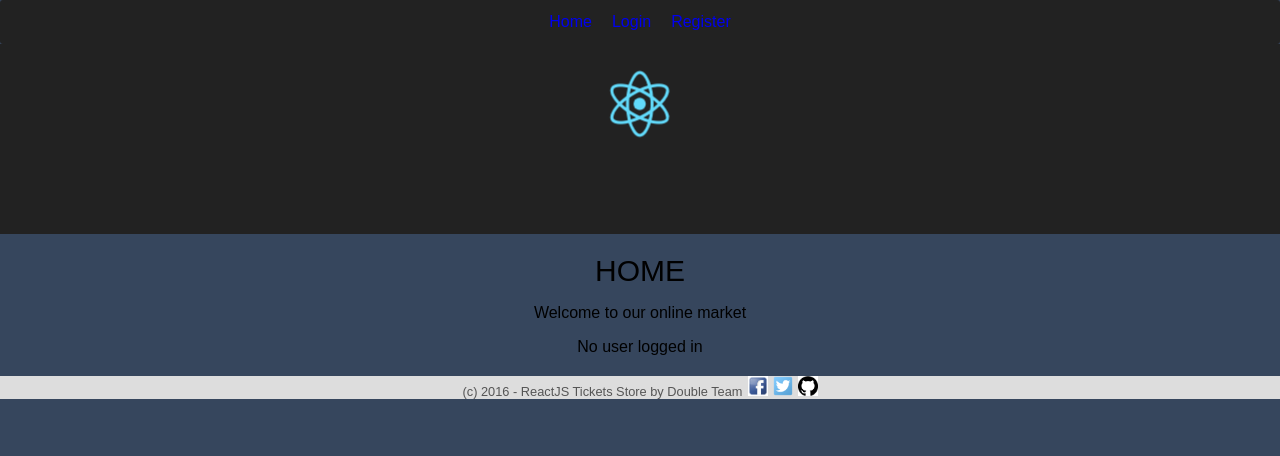
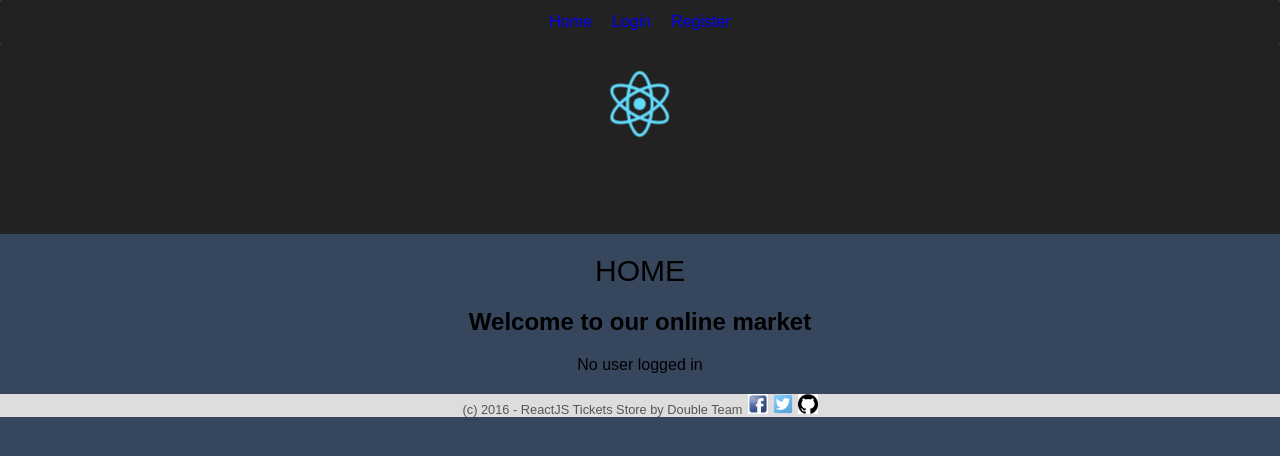
Before and after one commit to DuobleTeam/TicketStore, a React (Create React App) app: page / in a window 1280 px wide. Shown: the top 456 px of the page. Built offline with nearby package versions, Linux system fonts and the light colour scheme; the HTML template or start-up script is replaced by a standard one.

Commit message:
H2 update

```diff
--- a/src/Views/HomeView.js
+++ b/src/Views/HomeView.js
@@ -3,7 +3,7 @@ import React from 'react';
 export default function HomeView(props) {
     return <div className="home-view">
         <h1>Home</h1>
-        <p>Welcome to our online market</p>
+        <h2>Welcome to our online market</h2>
         {
             props.username ?
                 <p>Welcome, {props.username}</p>
```
